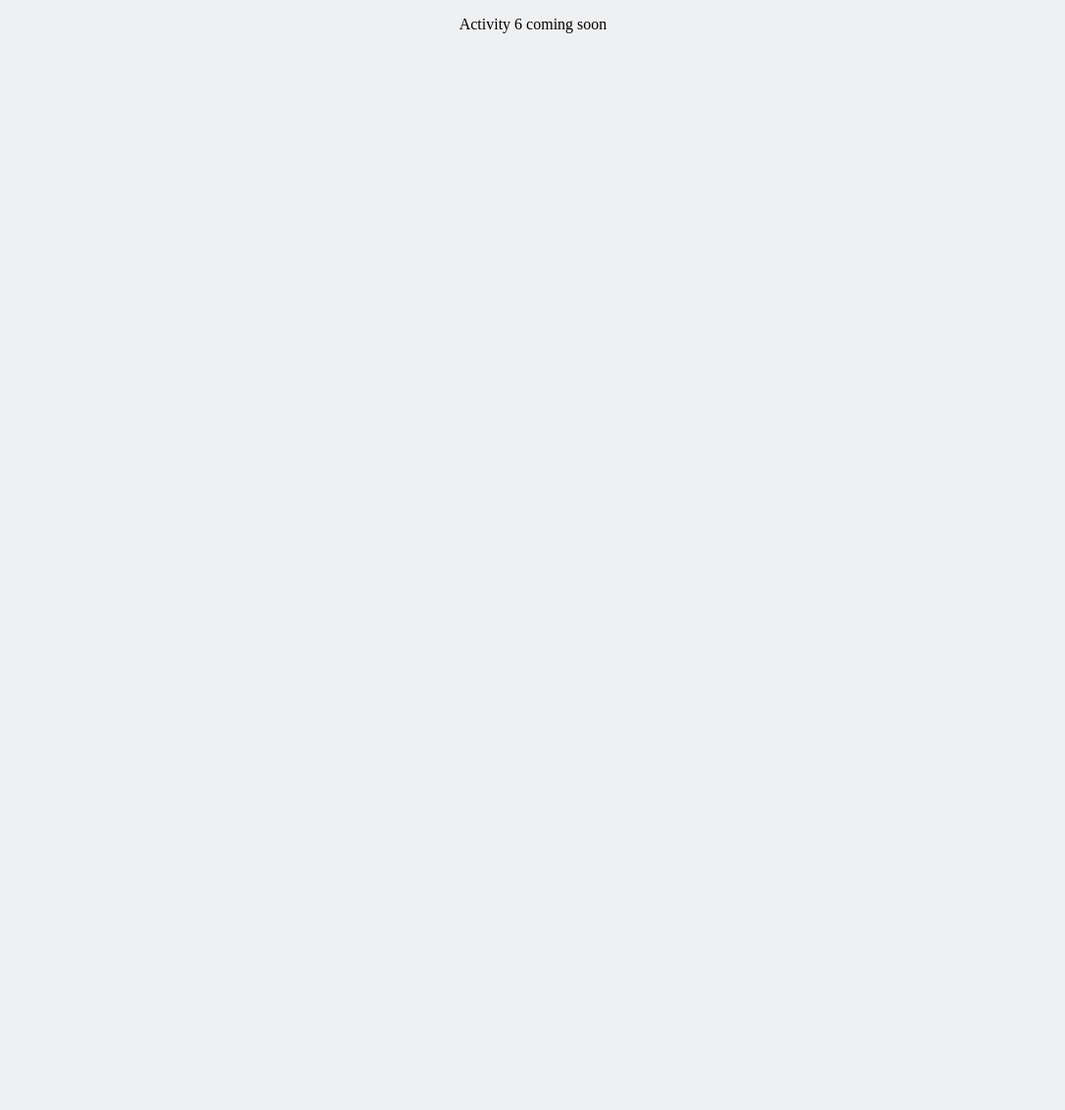
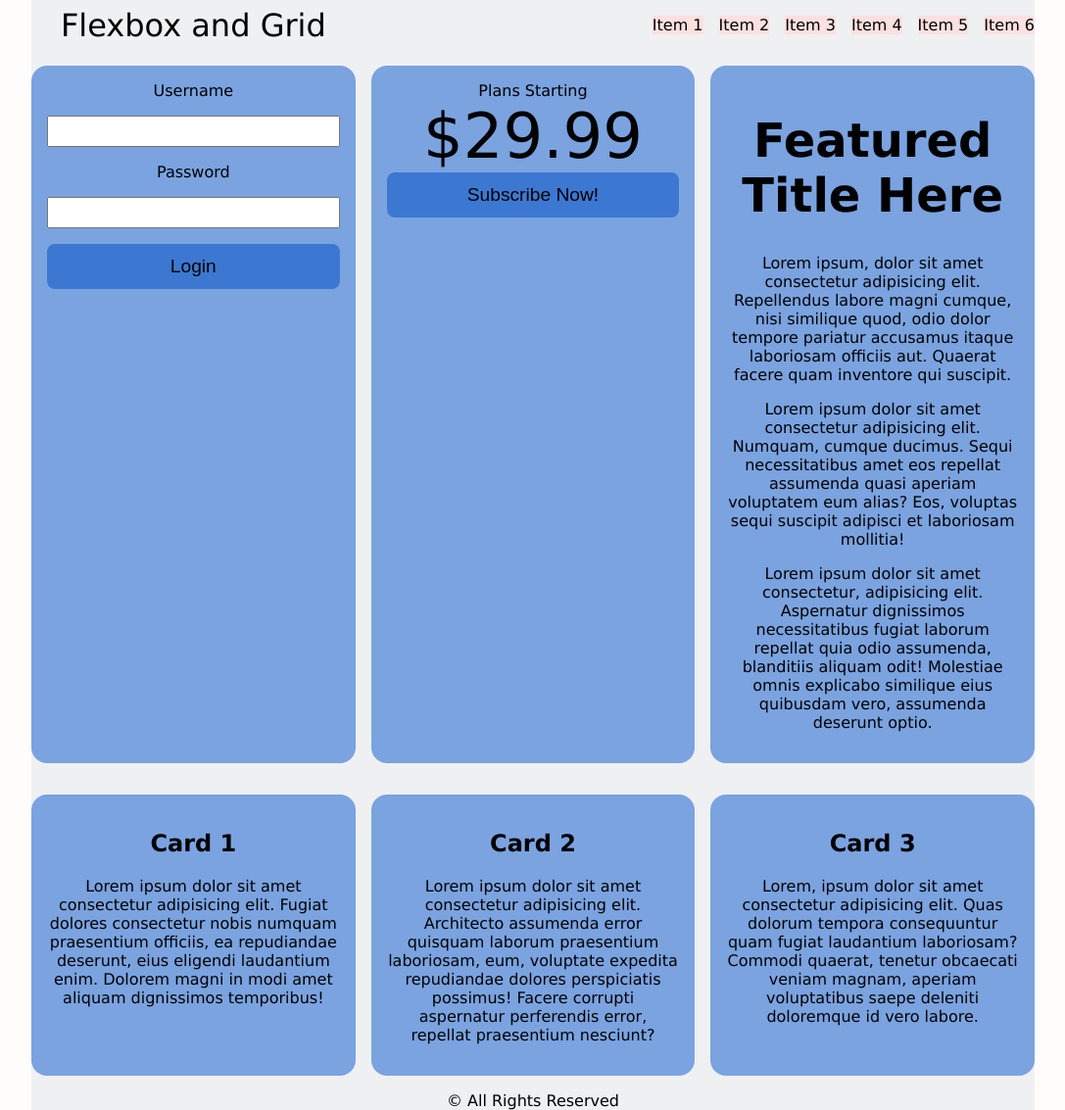
Before and after one commit to WSU-SoC-WEB2620-CU/web2620-class-activities-meliamorrison, a website built with Vite: page src/example05.html in a window 1280 px wide. Shown: the whole page at 98% size, without its empty margins (96-1183 px from the left). Before the commit the page ends 800 px from the top, so only its background shows below. Built offline with nearby package versions, Linux system fonts and the light colour scheme.

Commit message:
Assignment 5

```diff
--- a/src/example05.html
+++ b/src/example05.html
@@ -8,7 +8,63 @@
 </head>
 <body>
   <!-- TODO: Example 05 (Activity 6) HTML goes here -->
-  <p>Activity 6 coming soon</p>
+  <!-- <p>Activity 6 coming soon</p> -->
+  <header>Flexbox and Grid</header>
+  <nav>
+    <ul>
+      <li><a href="1">Item 1</a></li>
+      <li><a href="1">Item 2</a></li>
+      <li><a href="1">Item 3</a></li>
+      <li><a href="1">Item 4</a></li>
+      <li><a href="1">Item 5</a></li>
+      <li><a href="1">Item 6</a></li>
+    </ul>
+  </nav>
+
+  <div class="featured">
+    <h1>Featured Title Here</h1>
+    <p>Lorem ipsum, dolor sit amet consectetur adipisicing elit. Repellendus labore magni cumque, nisi similique quod, odio dolor tempore pariatur accusamus itaque laboriosam officiis aut. Quaerat facere quam inventore qui suscipit.</p>
+    <p>Lorem ipsum dolor sit amet consectetur adipisicing elit. Numquam, cumque ducimus. Sequi necessitatibus amet eos repellat assumenda quasi aperiam voluptatem eum alias? Eos, voluptas sequi suscipit adipisci et laboriosam mollitia!</p>
+    <p>Lorem ipsum dolor sit amet consectetur, adipisicing elit. Aspernatur dignissimos necessitatibus fugiat laborum repellat quia odio assumenda, blanditiis aliquam odit! Molestiae omnis explicabo similique eius quibusdam vero, assumenda deserunt optio.</p>
+  </div>
+
+  <form class="aside" id="login">
+    <!-- Username -->
+    <label for="username">Username</label>
+    <input type="text" name="username" id="username">
+
+    <!-- Password -->
+    <label for="password">Password</label>
+    <input type="text" name="password" id="password">
+
+    <!-- Button -->
+    <button type="submit">Login</button>
+  </form>
+
+  <div class="aside" id="pricing">
+    <span> Plans Starting </span>
+    <span>$29.99</span>
+    <button>Subscribe Now!</button>
+  </div>
+
+  <!-- Cards -->
+  <div class="card" id="card1">
+    <h2>Card 1</h2>
+    <p>Lorem ipsum dolor sit amet consectetur adipisicing elit. Fugiat dolores consectetur nobis numquam praesentium officiis, ea repudiandae deserunt, eius eligendi laudantium enim. Dolorem magni in modi amet aliquam dignissimos temporibus!</p>
+  </div>
+  <div class="card" id="card2">
+    <h2>Card 2</h2>
+    <p>Lorem ipsum dolor sit amet consectetur adipisicing elit. Architecto assumenda error quisquam laborum praesentium laboriosam, eum, voluptate expedita repudiandae dolores perspiciatis possimus! Facere corrupti aspernatur perferendis error, repellat praesentium nesciunt?</p>
+  </div>
+  <div class="card" id="card3">
+    <h2>Card 3</h2>
+    <p>Lorem, ipsum dolor sit amet consectetur adipisicing elit. Quas dolorum tempora consequuntur quam fugiat laudantium laboriosam? Commodi quaerat, tenetur obcaecati veniam magnam, aperiam voluptatibus saepe deleniti doloremque id vero labore.</p>
+  </div>
+
+  <!-- Footer -->
+  <footer>
+    &copy; All Rights Reserved
+  </footer>
 
   <script type="module" src="./javascripts/main.js"></script>
 </body>
--- a/src/stylesheets/example05.css
+++ b/src/stylesheets/example05.css
@@ -1 +1,116 @@
 /* TODO: Example 05 (Activity 6) CSS goes here */
+
+html {
+    box-sizing: border-box;
+    font-family: Verdana, Geneva, Tahoma, sans-serif;
+    font-size: 16px;
+    background-color: #fffdfc;
+}
+
+* {
+    box-sizing: inherit;
+}
+
+nav > ul > li > a {
+    text-decoration: none;
+    color: black;
+}
+
+nav > ul > li {
+    background: 	#fde0e0;
+    margin-left: 1rem;
+    list-style-type: none;
+}
+
+h1 {
+    font-size: 3rem;
+}
+
+.featured, .aside, .card {
+    background: #7aa3e0;
+    padding: 1rem;
+    border-radius: 1rem;
+}
+
+#login > input {
+    padding: .4rem;
+}
+
+#pricing > span:nth-child(2) {
+    font-size: 4rem;
+}
+
+button {
+    background: #3c78d2;
+    padding: .75rem;
+    border: none;
+    border-radius: .5rem;
+    font-size: 1.2rem;
+}
+
+/* Grid Styling */
+body {
+    display: grid;
+    grid-template-columns: repeat(3, 1fr);
+    gap: 1rem;
+    background: #f1f5fb;
+}
+
+header{
+    grid-column: 1 / span 1;
+    font-size: 2rem;
+    background: none;
+    align-self: center;
+}
+
+nav > ul {
+    display: flex;
+}
+
+nav > ul > li:nth-child(1) {
+    margin-left: auto;
+}
+
+nav {
+    grid-column: 2 / span 2;
+    /*grid-area: 1 / span 1 / 2 / span 2;*/
+    background: none;
+}
+
+.featured {
+    grid-area: 2 / 3 / span 1 / span 1;
+}
+
+#login {
+    display: flex;
+    flex-flow: column nowrap;
+    gap: 1rem;
+}
+
+#pricing {
+    display: flex;
+    flex-flow: column nowrap;
+    align-items: center;
+    /* grid-area: 4 / 1 / span 1 / span 1; */
+}
+
+#pricing > button {
+    align-self: stretch;
+}
+
+#card1 {
+    grid-area: 4 / 1 / span 1 / span 1;
+}
+
+#card2 {
+    grid-area: 4 / 2 / span 1 / span 1;
+}
+
+#card3 {
+    grid-area: 4 / 3 / span 1 / span 1;
+}
+
+footer {
+    grid-area: 5 / 1 / span 1 / span 3;
+    justify-self: center;
+}
```
